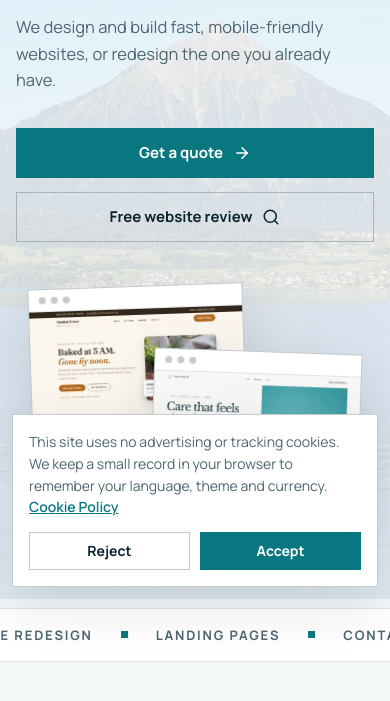
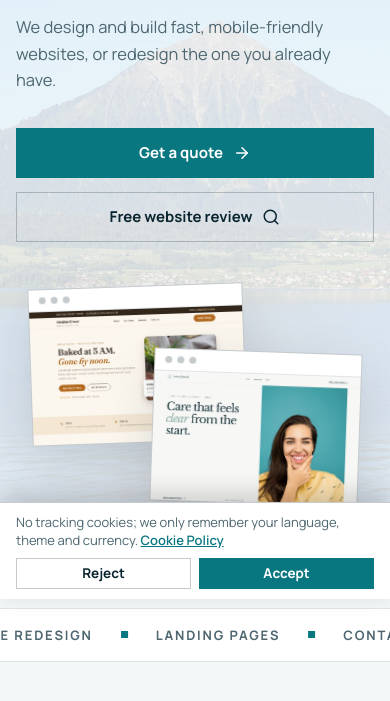
Before and after one commit to vega0207/opti, a plain HTML site: page index.html in a window 390 px wide. Shown: the part 245-946 px from the top of the page. Drawn offline with Linux system fonts and the light colour scheme.

Commit message:
feat: slim cookie strip instead of the corner box
One row along the bottom on desktop, text plus a button row on phones
(at most 15% of the screen); shorter notice text in all five languages.

Co-Authored-By: Claude Opus 5.5 <noreply@anthropic.com>

```diff
--- a/css/style.css
+++ b/css/style.css
@@ -711,21 +711,27 @@ h3 { font-size: 19px; font-weight: 700; letter-spacing: -.01em; }
 }
 .toast.in { transform: none; visibility: visible; transition: transform .3s ease, visibility 0s; }
 
+/* Çerez bildirimi: altta ince şerit (masaüstünde tek satır, telefonda metin + düğme satırı) */
 .consent {
   position: fixed;
-  bottom: 22px;
-  inset-inline-start: 22px;
+  inset-inline: 0;
+  bottom: 0;
   z-index: 250;
-  max-width: 460px;
-  padding: 18px 20px;
+  display: flex;
+  align-items: center;
+  justify-content: center;
+  gap: 8px 20px;
+  padding: 10px var(--gutter);
   background: var(--surface);
-  border: 1px solid var(--line-strong);
-  box-shadow: var(--shadow);
-  animation: modal-in .25s ease;
+  border-top: 1px solid var(--line-strong);
+  box-shadow: 0 -8px 24px rgba(0, 0, 0, .18);
+  animation: consent-in .3s ease;
 }
-.consent p { color: var(--muted); font-size: 14px; line-height: 1.55; }
-.consent a { color: var(--accent); font-weight: 600; }
-.consent-actions { display: flex; justify-content: flex-end; gap: 10px; margin-top: 14px; }
+.consent p { color: var(--muted); font-size: 13.5px; line-height: 1.4; }
+.consent a { color: var(--accent); font-weight: 600; white-space: nowrap; }
+.consent-actions { display: flex; flex: none; gap: 8px; }
+.consent-actions .btn { padding: 8px 16px; font-size: 13.5px; }
+@keyframes consent-in { from { transform: translateY(100%); } to { transform: none; } }
 .toast .i { color: var(--accent); }
 
 /* ============================================================
@@ -844,7 +850,9 @@ html.no-motion [data-anim] { opacity: 1; transform: none; transition: none; }
   .shot:nth-child(3) { display: none; }
   .tabs { display: grid; width: 100%; }
   .tab { padding: 0 8px; font-size: 13px; }
-  .consent { inset-inline: 12px; bottom: 12px; max-width: none; padding: 16px; }
+  .consent { flex-wrap: wrap; padding-block: 10px; }
+  .consent p { font-size: 13px; }
+  .consent-actions { width: 100%; }
   .consent-actions .btn { flex: 1; }
   .legal-bar .logo-text { display: none; }
   .legal { padding-block: 28px 64px; }
--- a/js/lang/ar.js
+++ b/js/lang/ar.js
@@ -131,7 +131,7 @@ OCS.addLang({
     "legal.back": "العودة إلى الموقع",
 
     "consent.label": "إشعار ملفات تعريف الارتباط",
-    "consent.text": "لا يستخدم هذا الموقع ملفات تعريف ارتباط إعلانية أو للتتبع. نحفظ سجلًا صغيرًا في متصفحك لتذكّر لغتك ووضع العرض وعملتك.",
+    "consent.text": "لا ملفات تعريف ارتباط للتتبع؛ نتذكر فقط لغتك ووضع العرض وعملتك.",
     "consent.accept": "قبول",
     "consent.reject": "رفض",
     "consent.policy": "سياسة ملفات تعريف الارتباط",
--- a/js/lang/de.js
+++ b/js/lang/de.js
@@ -132,7 +132,7 @@ OCS.addLang({
     "legal.back": "Zurück zur Website",
 
     "consent.label": "Cookie-Hinweis",
-    "consent.text": "Diese Website verwendet keine Werbe- oder Tracking-Cookies. Ein kleiner Eintrag in Ihrem Browser merkt sich Sprache, Darstellung und Währung.",
+    "consent.text": "Keine Tracking-Cookies; wir merken uns nur Sprache, Darstellung und Währung.",
     "consent.accept": "Akzeptieren",
     "consent.reject": "Ablehnen",
     "consent.policy": "Cookie-Richtlinie",
--- a/js/lang/en.js
+++ b/js/lang/en.js
@@ -131,7 +131,7 @@ OCS.addLang({
     "legal.back": "Back to the website",
 
     "consent.label": "Cookie notice",
-    "consent.text": "This site uses no advertising or tracking cookies. We keep a small record in your browser to remember your language, theme and currency.",
+    "consent.text": "No tracking cookies; we only remember your language, theme and currency.",
     "consent.accept": "Accept",
     "consent.reject": "Reject",
     "consent.policy": "Cookie Policy",
--- a/js/lang/ru.js
+++ b/js/lang/ru.js
@@ -132,7 +132,7 @@ OCS.addLang({
     "legal.back": "Вернуться на сайт",
 
     "consent.label": "Уведомление о cookie",
-    "consent.text": "На сайте нет рекламных и отслеживающих cookie. Мы сохраняем в браузере небольшую запись, чтобы запомнить язык, тему и валюту.",
+    "consent.text": "Без отслеживающих cookie: мы запоминаем только язык, тему и валюту.",
     "consent.accept": "Принять",
     "consent.reject": "Отклонить",
     "consent.policy": "Политика cookie",
--- a/js/lang/tr.js
+++ b/js/lang/tr.js
@@ -132,7 +132,7 @@ OCS.addLang({
     "legal.back": "Siteye dön",
 
     "consent.label": "Çerez bildirimi",
-    "consent.text": "Bu sitede reklam veya takip çerezi yok. Dil, tema ve para seçiminizi hatırlamak için tarayıcınıza küçük bir kayıt bırakıyoruz.",
+    "consent.text": "Takip çerezi yok; yalnızca dil, tema ve para seçiminizi hatırlıyoruz.",
     "consent.accept": "Kabul et",
     "consent.reject": "Reddet",
     "consent.policy": "Çerez Politikası",
```
Also changed, not shown: _dev/tests/e2e/consent.test.mjs (+22 -6 lines).
